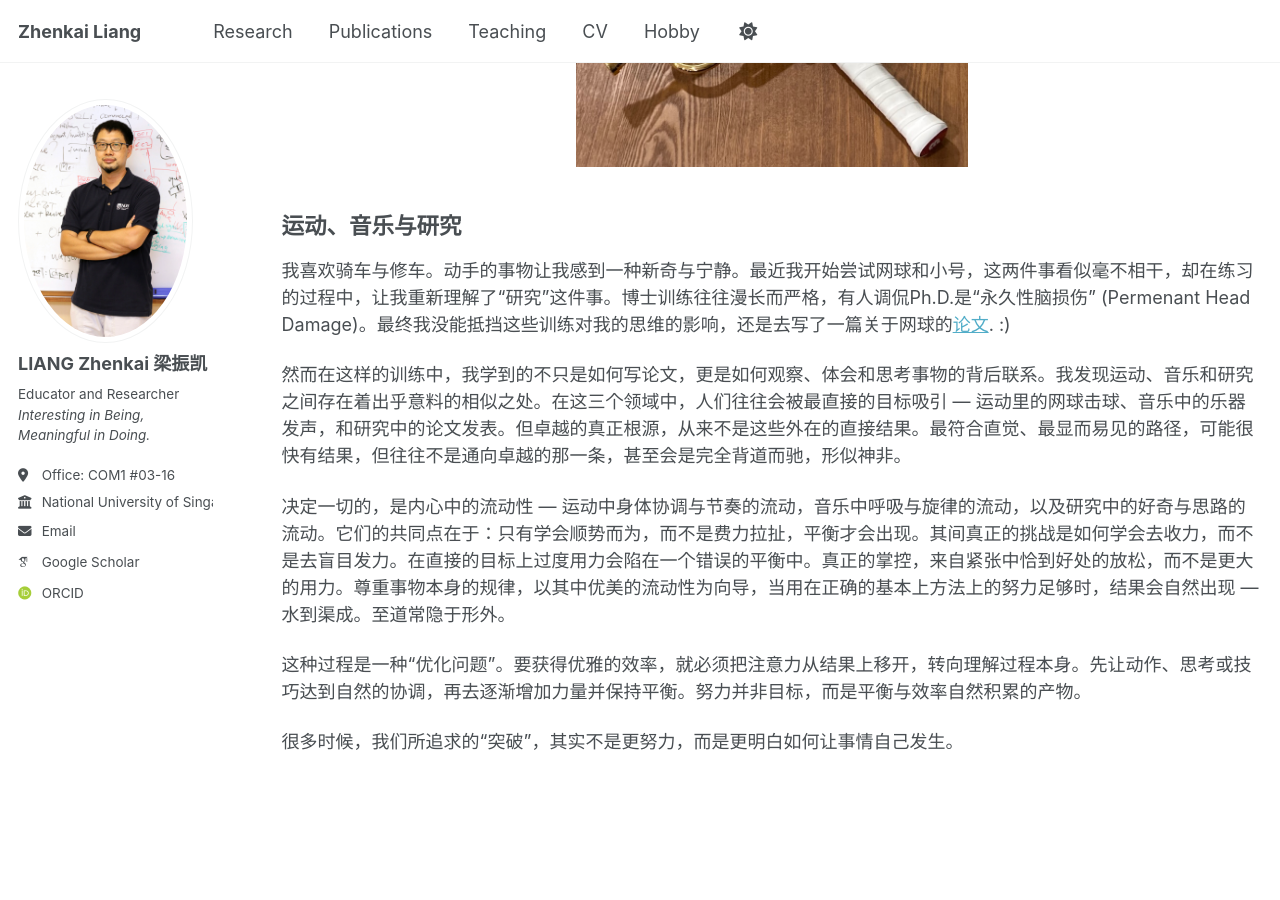
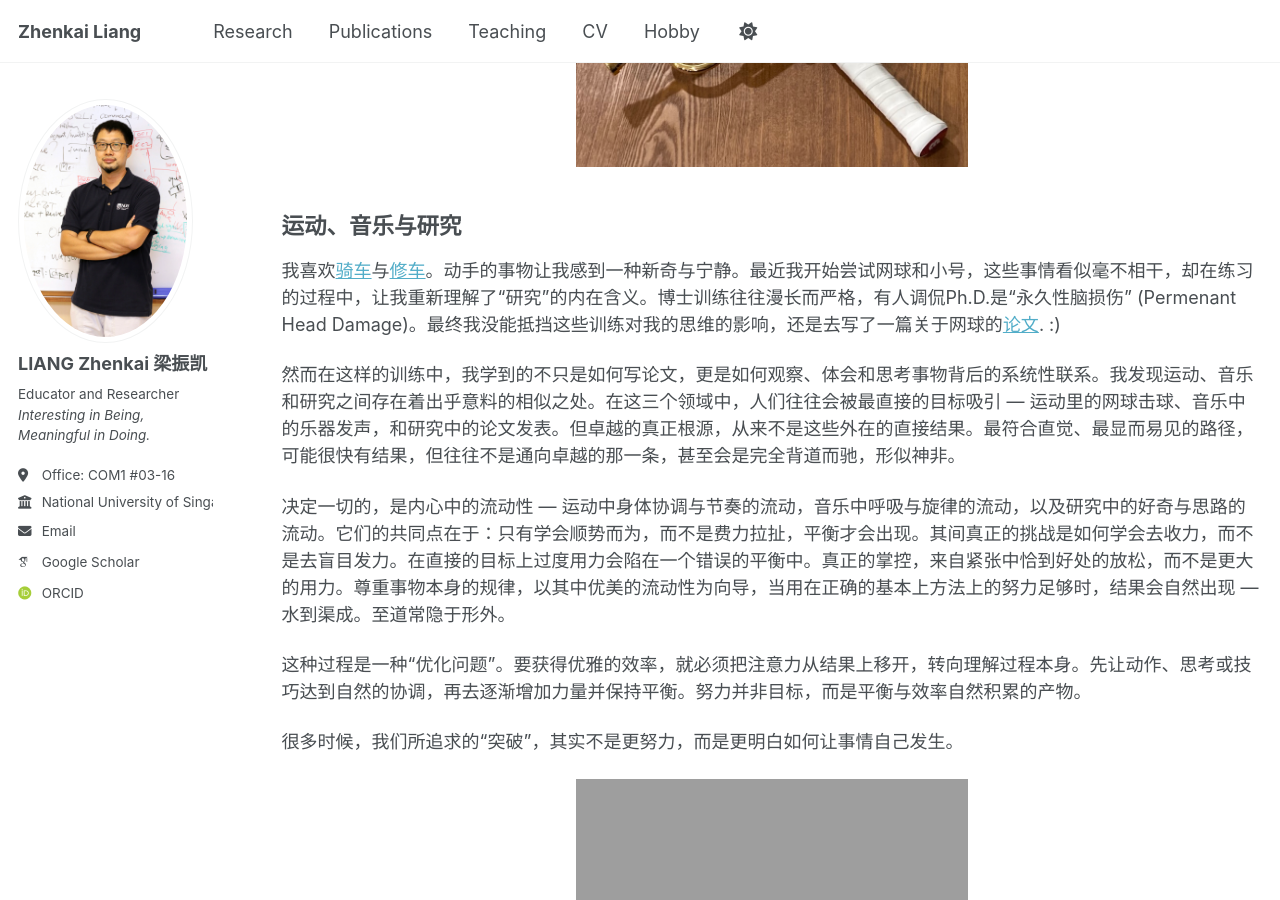
Before and after one commit to zhenkai-liang/zhenkai-liang.github.io, a Jekyll site: the page built from _pages/hobby.md, in a window 1280 px wide and 900 px high, scrolled down 1040 px. Built offline with Jekyll 4.4.1, drawn with Linux system fonts in a browser that asks for light colours; some web fonts are replaced.

Commit message:
Update hobby.md

```diff
--- a/_pages/hobby.md
+++ b/_pages/hobby.md
@@ -35,12 +35,14 @@ Often, the breakthrough we seek does not come from greater efforts, but from lea
 运动、音乐与研究
 -------------
 
-我喜欢骑车与修车。动手的事物让我感到一种新奇与宁静。最近我开始尝试网球和小号，这两件事看似毫不相干，却在练习的过程中，让我重新理解了“研究”这件事。博士训练往往漫长而严格，有人调侃Ph.D.是“永久性脑损伤” (Permenant Head Damage)。最终我没能抵挡这些训练对我的思维的影响，还是去写了一篇关于网球的[论文](https://tennis-ans.github.io). :)
+我喜欢[骑车](https://www.comp.nus.edu.sg/~liangzk/images/bike.jpg)与[修车](https://www.comp.nus.edu.sg/~liangzk/images/rbike.jpg)。动手的事物让我感到一种新奇与宁静。最近我开始尝试网球和小号，这些事情看似毫不相干，却在练习的过程中，让我重新理解了“研究”的内在含义。博士训练往往漫长而严格，有人调侃Ph.D.是“永久性脑损伤” (Permenant Head Damage)。最终我没能抵挡这些训练对我的思维的影响，还是去写了一篇关于网球的[论文](https://tennis-ans.github.io). :)
 
-然而在这样的训练中，我学到的不只是如何写论文，更是如何观察、体会和思考事物的背后联系。我发现运动、音乐和研究之间存在着出乎意料的相似之处。在这三个领域中，人们往往会被最直接的目标吸引 — 运动里的网球击球、音乐中的乐器发声，和研究中的论文发表。但卓越的真正根源，从来不是这些外在的直接结果。最符合直觉、最显而易见的路径，可能很快有结果，但往往不是通向卓越的那一条，甚至会是完全背道而驰，形似神非。
+然而在这样的训练中，我学到的不只是如何写论文，更是如何观察、体会和思考事物背后的系统性联系。我发现运动、音乐和研究之间存在着出乎意料的相似之处。在这三个领域中，人们往往会被最直接的目标吸引 — 运动里的网球击球、音乐中的乐器发声，和研究中的论文发表。但卓越的真正根源，从来不是这些外在的直接结果。最符合直觉、最显而易见的路径，可能很快有结果，但往往不是通向卓越的那一条，甚至会是完全背道而驰，形似神非。
 
 决定一切的，是内心中的流动性 — 运动中身体协调与节奏的流动，音乐中呼吸与旋律的流动，以及研究中的好奇与思路的流动。它们的共同点在于：只有学会顺势而为，而不是费力拉扯，平衡才会出现。其间真正的挑战是如何学会去收力，而不是去盲目发力。在直接的目标上过度用力会陷在一个错误的平衡中。真正的掌控，来自紧张中恰到好处的放松，而不是更大的用力。尊重事物本身的规律，以其中优美的流动性为向导，当用在正确的基本上方法上的努力足够时，结果会自然出现 — 水到渠成。至道常隐于形外。
 
 这种过程是一种“优化问题”。要获得优雅的效率，就必须把注意力从结果上移开，转向理解过程本身。先让动作、思考或技巧达到自然的协调，再去逐渐增加力量并保持平衡。努力并非目标，而是平衡与效率自然积累的产物。
 
 很多时候，我们所追求的“突破”，其实不是更努力，而是更明白如何让事情自己发生。
+
+<div style="text-align: center;"><img src="https://www.comp.nus.edu.sg/~liangzk/images/seal.jpg" width="40%"></div>
```
